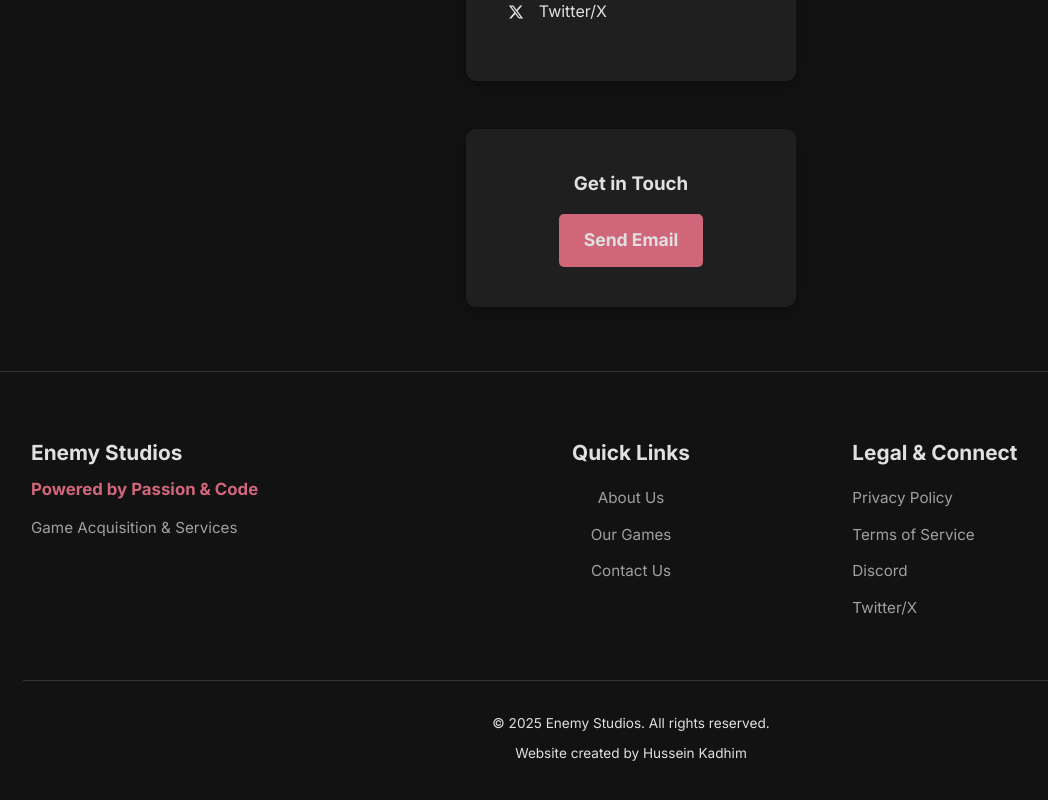
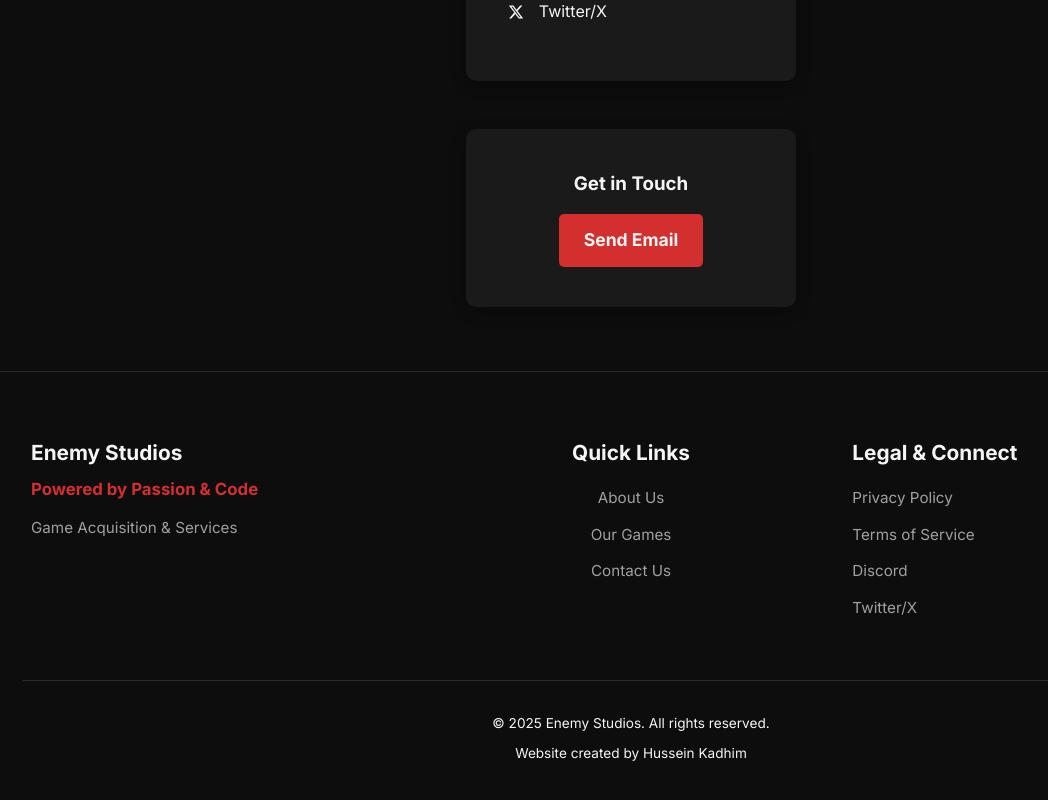
Before and after one commit to Hussein-kadhim/enemy-studios, a React (Create React App) app: page / in a window 1280 px wide. Shown: the part 2775-3575 px from the top of the page, without its empty margins (9-1057 px from the left). Built offline with nearby package versions, Linux system fonts and the light colour scheme.

Commit message:
change root colors of the website

```diff
--- a/src/components/styles/contact.css
+++ b/src/components/styles/contact.css
@@ -90,10 +90,6 @@
   gap: 0.8rem;
 }
 
-.social-media-links ul li a:hover {
-  color: var(--accent-red);
-}
-
 .contact-container {
   display: flex;
   flex-direction: column;
--- a/src/index.css
+++ b/src/index.css
@@ -3,13 +3,13 @@
 @import url("https://fonts.googleapis.com/css2?family=Inter:wght@300;400;700&display=swap");
 
 :root {
-  --bg-primary: #121212; /* Charcoal Black */
-  --text-primary: #e0e0e0; /* Off-White */
-  --text-secondary: #a0a0a0; /* Soft Grey */
-  --accent-red: #cf6679; /* Deep Red */
-  --bg-card: #1f1f1f; /* Dark Grey for cards/sections */
-  --border-subtle: #333333; /* Subtle Grey for borders */
-  --navbar-height: 6rem; /* Define navbar height as a variable */
+  --bg-primary: #0d0d0d; /* Deep black background */
+  --text-primary: #f5f5f5; /* Clean white text */
+  --text-secondary: #a0a0a0; /* Soft grey for secondary text */
+  --accent-red: #d32f2f; /* Cinematic gold accent */
+  --bg-card: #1a1a1a; /* Dark grey for cards/sections */
+  --border-subtle: #2a2a2a; /* Soft border grey */
+  --navbar-height: 6rem; /* Navbar height */
 }
 
 body {
```
